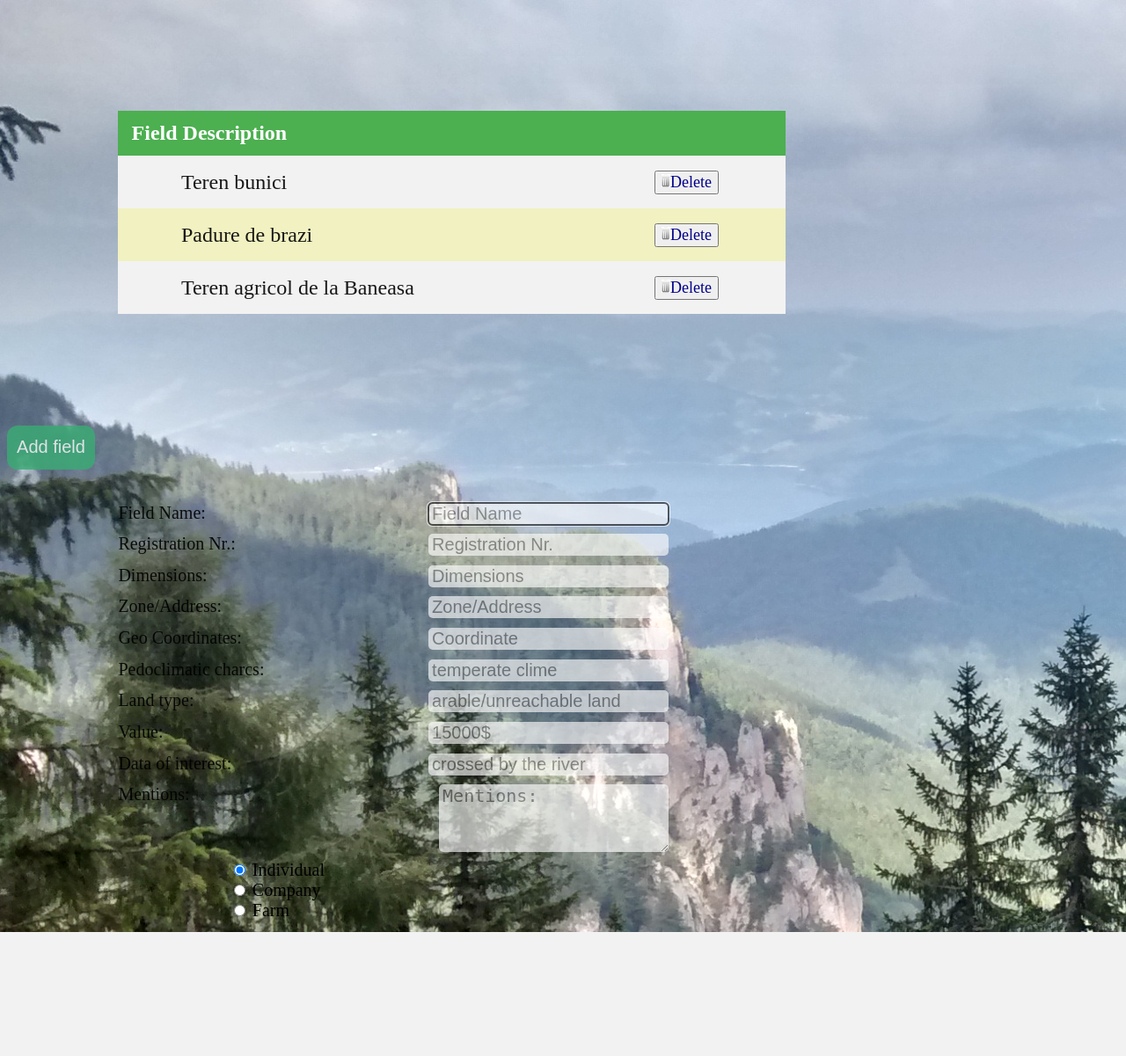
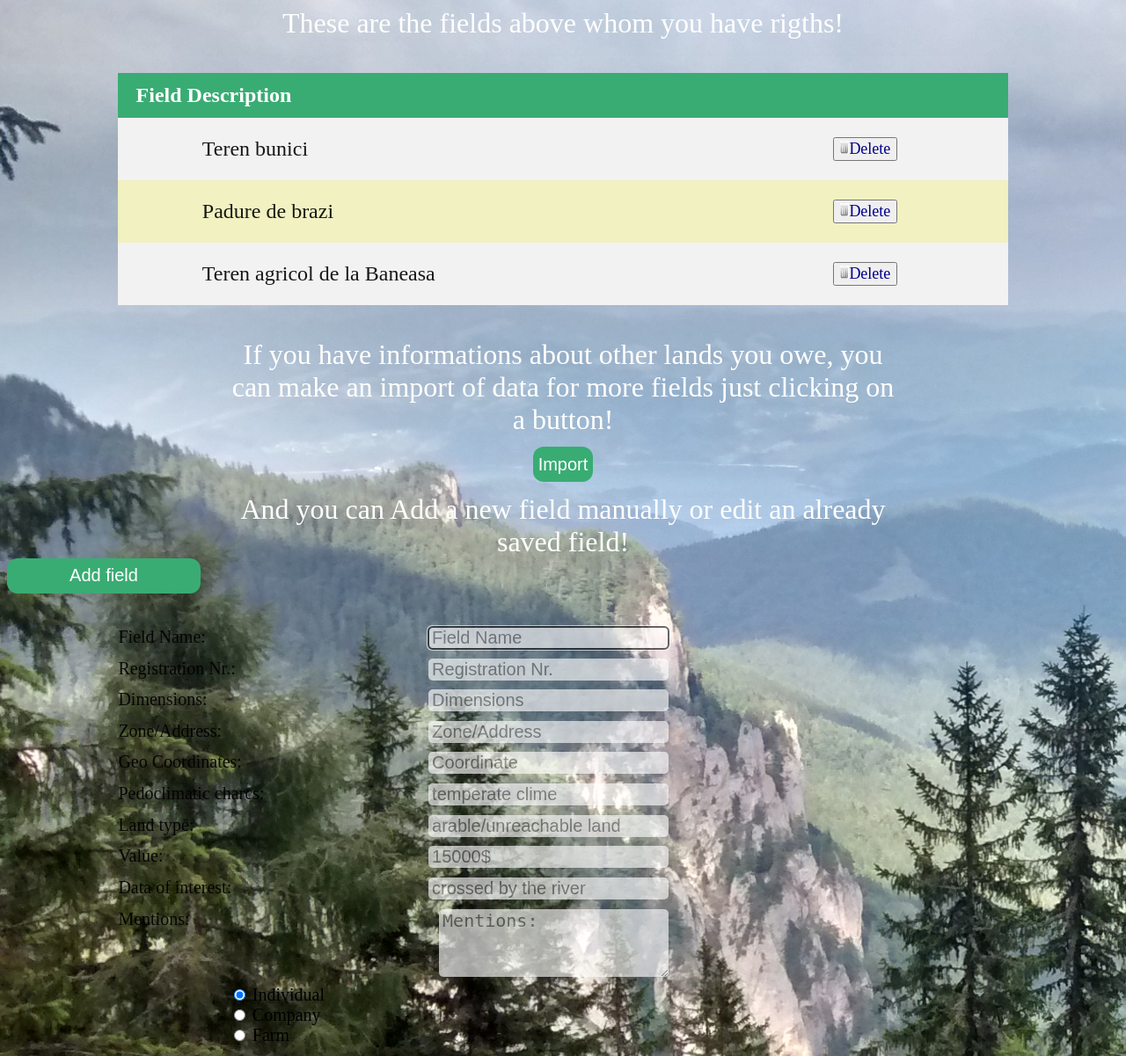
Before and after one commit to RonaAna/AgLr, a PHP site: page /Main.html in a window 1280 px wide. Shown: the whole page at 88% size. Before the commit the page ends 1060 px from the top, so only its background shows below. Run offline with PHP 8.4, Linux system fonts and the light colour scheme.

Commit message:
Added import button

```diff
--- a/CSS/stylesheet.css
+++ b/CSS/stylesheet.css
@@ -1,7 +1,7 @@
 #menu-button {
 	float: right;
 }
-.menu-btn,#Add-button {
+.menu-btn {
 	background-color:#39ac73;
 	opacity: 0.8;
 	border: none;
@@ -64,12 +64,13 @@
 #register-form {display: none;
 border: none;
 }
-#register-btn,.trash-button{
+#register-btn,.trash-button,#Import-btn{
 	margin-right: auto;
 	margin-left: auto;
 	display:block;
 	margin-top: 1%;
 	margin-bottom: 1%;
+	width:auto;
 }
 
 input[type="text"]:focus,
@@ -81,7 +82,7 @@ input[type="password"]:focus {
 
 input[type="submit"]:hover,
 input[type="submit"]:focus {
-  opacity: 0.8;
+  opacity: 1;
   box-shadow: 0 2px 4px rgba(0, 0, 0, 0.4);
   transition: 0.1s ease;
 }
@@ -107,7 +108,7 @@ input[type="submit"]:active {
 	margin-right:45%;
 }
 
-.fields,#t01 td div{
+.fields{
 	display:block;
 	margin-top: 1%;
 	margin-bottom: 1%;
@@ -118,6 +119,17 @@ input[type="submit"]:active {
 	font-size:20px;
 	opacity:0.9;
 }
+#t01 td div{
+	margin-top: 1%;
+	margin-bottom: 1%;
+	margin-right: auto;
+	margin-left: 10%;
+	border: none;
+	border-radius: 7px;
+	opacity:0.9;
+	text-align: left;
+}
+
 #add-field-form {
 	margin-top: 3%;
 }
@@ -136,8 +148,8 @@ input[type="submit"]:active {
 }
 #t01 {
     border-collapse: collapse;
-    width: 60%;
-    margin:10%;
+    width: 80%;
+    margin:3% 10% 3% 10%;
     background-color: #f1f1c1;
 }
 #t01 td div, #t01 th div {
@@ -149,6 +161,7 @@ input[type="submit"]:active {
 }
 #t01 th {
 	margin-bottom:5px;
+	background-color:#39ac73;
 }
 #t01 td input[type = "text"] {width: 84%;}
 #t01 tr:nth-child(even) {
@@ -163,7 +176,7 @@ input[type="submit"]:active {
     padding-top: 12px;
     padding-bottom: 12px;
     text-align: left;
-    background-color: #4CAF50;
+    background-color: #39ac73;
     color: white;
 }
 .trash-button {
@@ -177,7 +190,26 @@ input[type="submit"]:active {
     body {
         background-color: lightblue;
     }
-#t01 {
-border-collapse: collapse;
-width: 100%;
+	#t01 td div, #t01 th div {
+		display:inline;
+		font-size:150%;
+		text-align: center;
+	}
+	.words{
+		color: blue;
+		font-size: xx-small;
+		text-align: center;
+		margin-left: 20%;
+		margin-right: 20%;
+	}
 }
+.words {
+	color: white;
+font-size: xx-large;
+text-align: center;
+margin-left: 20%;
+margin-right: 20%;
+}
+.phrase1 :focus{
+
+}
--- a/Main.html
+++ b/Main.html
@@ -5,6 +5,7 @@
 	<link rel="stylesheet" href="CSS/stylesheet.css" type="text/css">
 </head>
 <body background = "Images/back.jpg">
+	<div class = "words" id="phrase1"> These are the fields above whom you have rigths!</div>
 	<table id = "t01">
 		<tr>
 			<th><div>Field Description</div></th>
@@ -36,8 +37,11 @@
 		</tr>
 	</table>
 
-	<div>
-		<input type="button" class="menu-btn" id ="Add-button" value = "Add field">
+	<div class = "words"> If you have informations about other lands you owe, you can make an import of data for more fields just clicking on a button!</div>
+	<div><input class="submit-btn" type="submit" id="Import-btn" value="Import"/></div>
+	<div class = "words"> And you can Add a new field manually or edit an already saved field!</div>
+		<div >
+		<input type="submit" class="submit-btn" id ="Add-button" value = "Add field">
 	</div>
 	<div class = "add-field" id = "add-field-form">
 		<div class = "fields">
```
Lines whose indentation alone changed are shown as unchanged.
